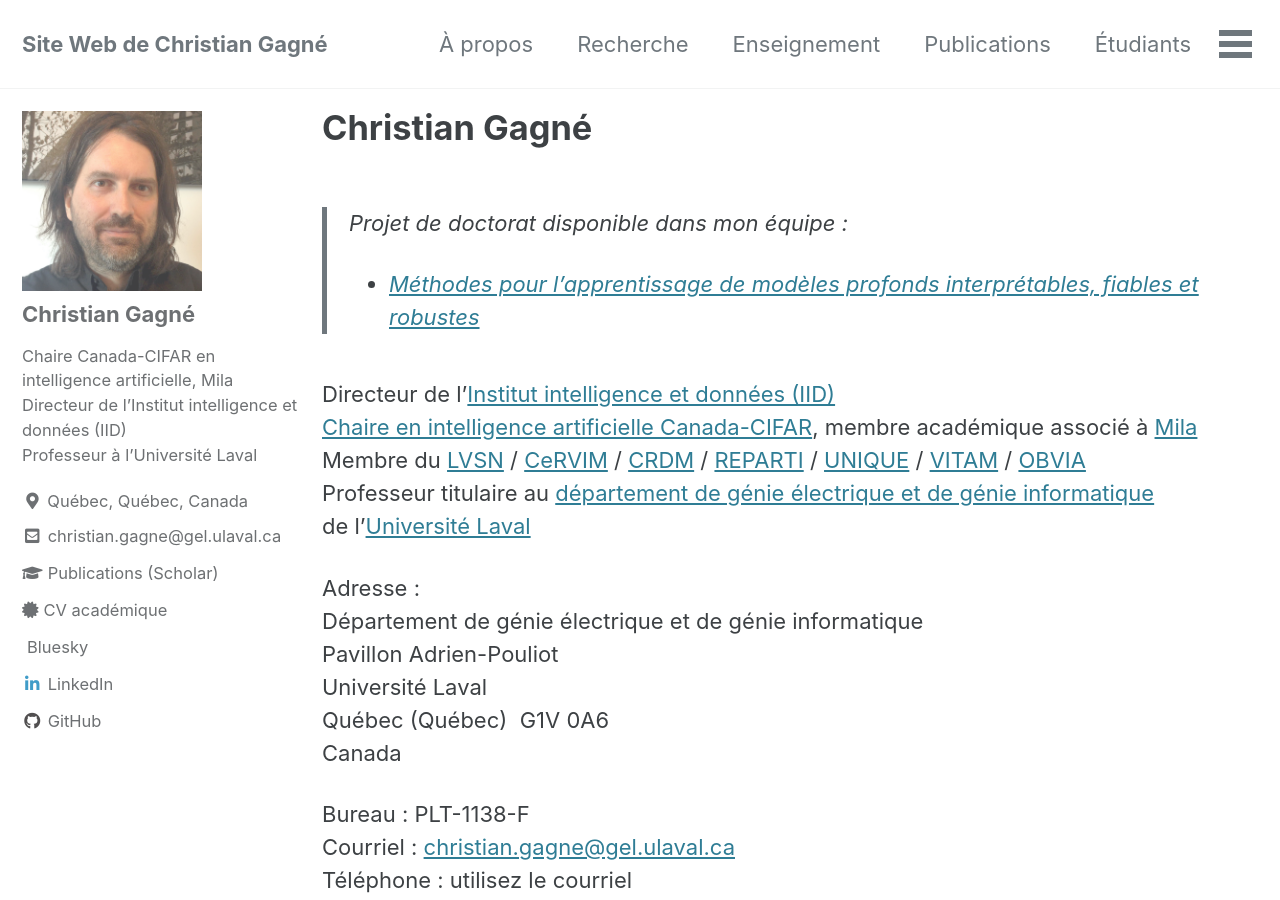
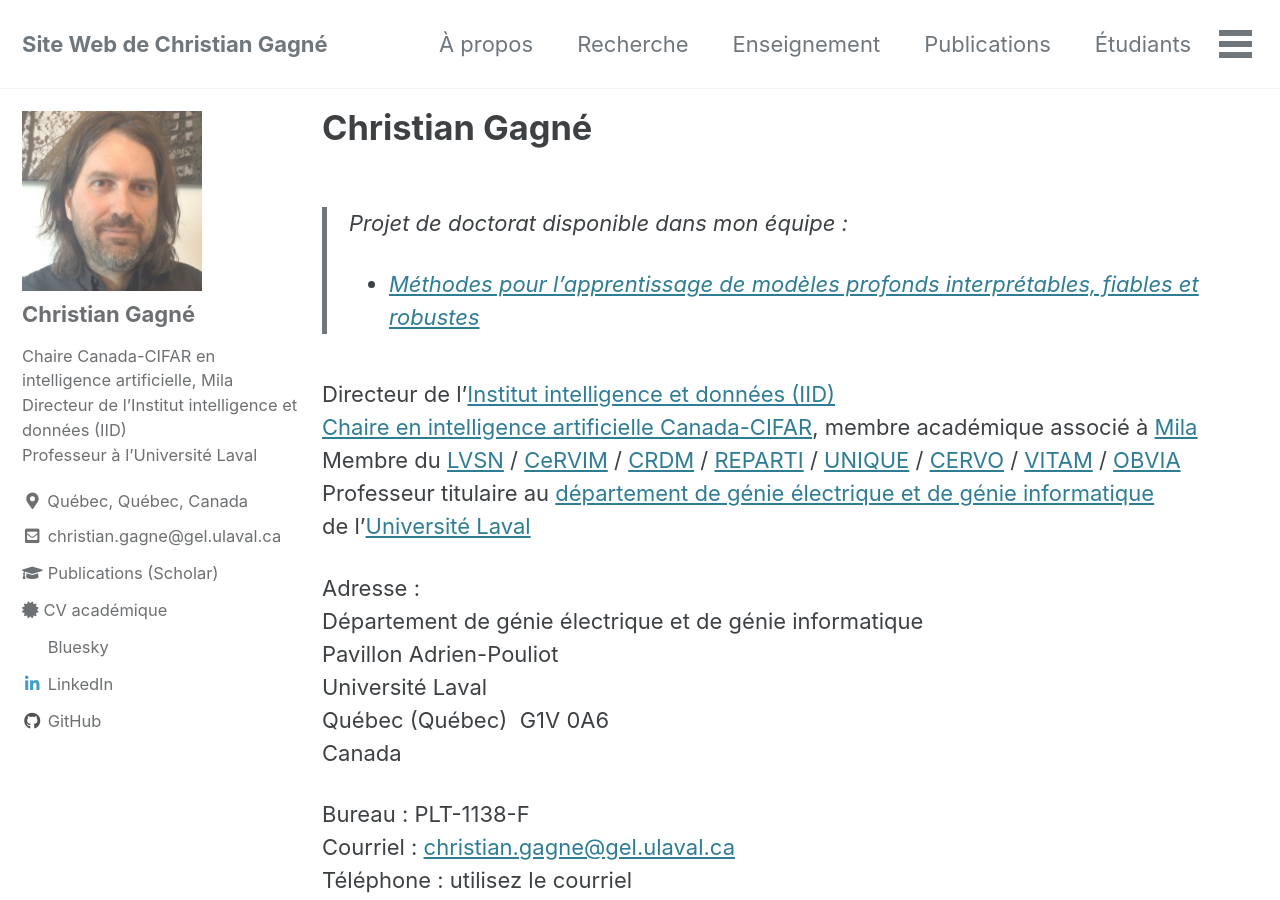
Before and after one commit to chgagne/chgagne.github.io, a Jekyll site: the page built from _pages/index.md, in a window 1280 px wide and 900 px high. Built offline with Jekyll 4.4.1, drawn with Linux system fonts in a browser that asks for light colours; cached includes are drawn as plain includes.

Commit message:
Mise à jour index pour logo bluesky.

```diff
--- a/_config.yml
+++ b/_config.yml
@@ -118,7 +118,7 @@ author:
       icon: "fas fa-certificate"
       url: "/files/cv-cgagne-fr.pdf"
     - label: "Bluesky"
-      icon: "fab square-bluesky"
+      icon: "fab fa-fw fa-square-bluesky"
       url: "https://bsky.app/profile/cgagne.bsky.social"
     - label: "LinkedIn"
       icon: "fab fa-fw fa-linkedin-in"
@@ -135,7 +135,7 @@ footer:
       icon: "fa fa-graduation-cap"
       url: "https://scholar.google.com/citations?hl=en&user=egixsbEAAAAJ&view_op=list_works&sortby=pubdate"
     - label: "Bluesky"
-      icon: "fab square-bluesky"
+      icon: "fab fa-fw fa-square-bluesky"
       url: "https://bsky.app/profile/cgagne.bsky.social"
     - label: "LinkedIn"
       icon: "fab fa-fw fa-linkedin-in"
--- a/_pages/index.md
+++ b/_pages/index.md
@@ -10,7 +10,7 @@ title: "Christian Gagné"
 
 Directeur de l'[Institut intelligence et données (IID)](https://iid.ulaval.ca)
 [Chaire en intelligence artificielle Canada-CIFAR](https://cifar.ca/fr/ia/chaires-en-ia-canada-cifar/), membre académique associé à [Mila](https://mila.quebec/fr)
-Membre du [LVSN](http://vision.gel.ulaval.ca) / [CeRVIM](https://cervim.ulaval.ca) / [CRDM](https://crdm.ulaval.ca) / [REPARTI](https://reparti.ulaval.ca/) / [UNIQUE](https://fr.unique.quebec/accueil) / [VITAM](http://vitam.ulaval.ca/) / [OBVIA](https://www.obvia.ca/)
+Membre du [LVSN](http://vision.gel.ulaval.ca) / [CeRVIM](https://cervim.ulaval.ca) / [CRDM](https://crdm.ulaval.ca) / [REPARTI](https://reparti.ulaval.ca/) / [UNIQUE](https://fr.unique.quebec/accueil) / [CERVO](https://cervo.ulaval.ca/) / [VITAM](http://vitam.ulaval.ca/) / [OBVIA](https://www.obvia.ca/)
 Professeur titulaire au [département de génie électrique et de génie informatique](https://www.fsg.ulaval.ca/departements/departement-de-genie-electrique-et-de-genie-informatique)
 de l'[Université Laval](http://www.ulaval.ca)
 
```
